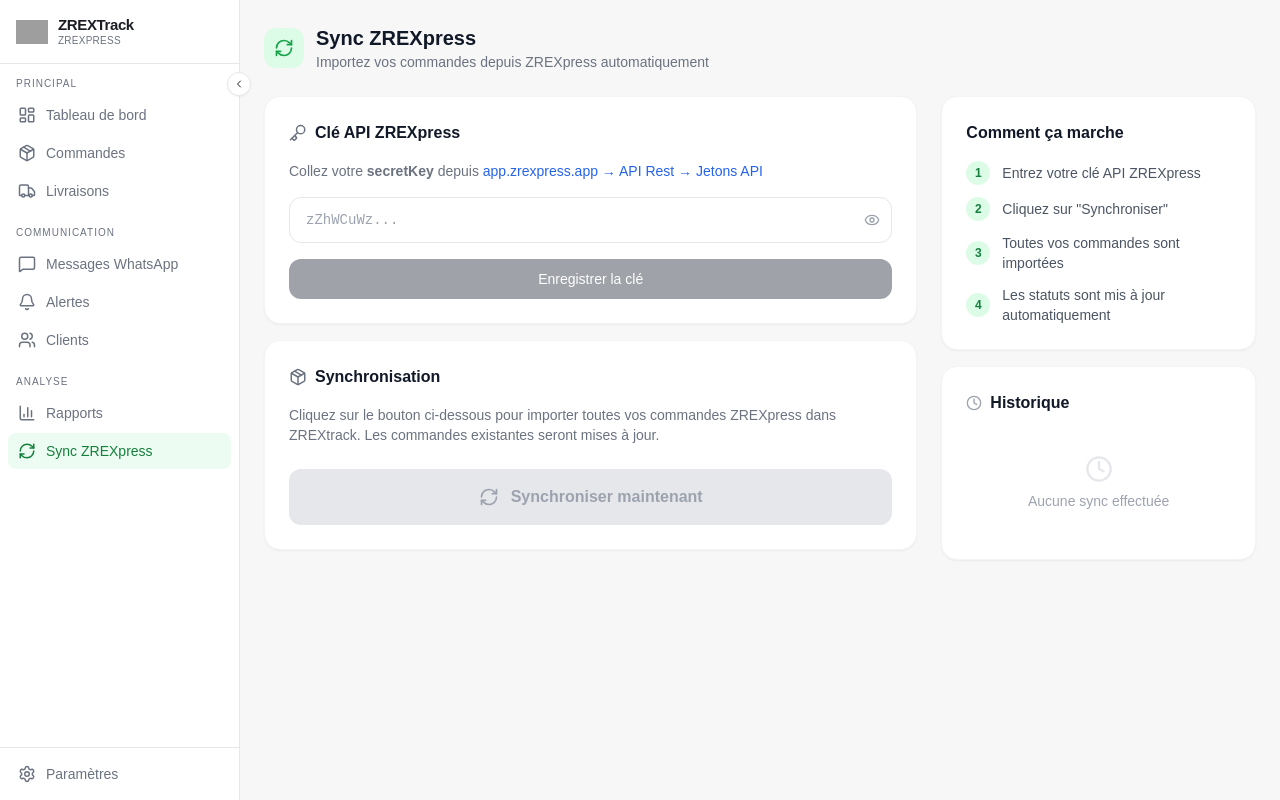
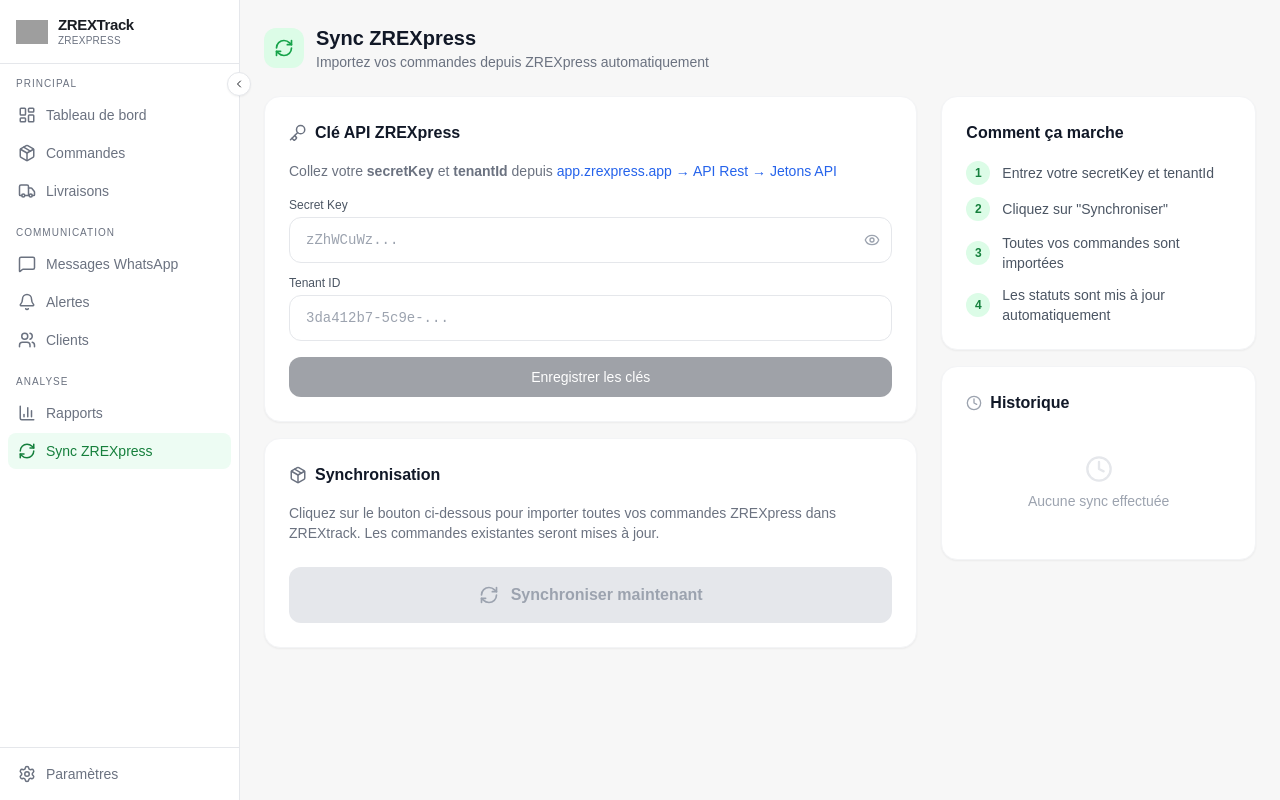
Before and after one commit to yasseraissou300-arch/zrextrack, a Next.js app: page /sync in a window 1280 px wide. Built offline with nearby package versions, Linux system fonts and the light colour scheme; grey boxes are pictures that could not be loaded.

Commit message:
Add tenantId handling to SyncPage component

```diff
--- a/src/app/sync/page.tsx
+++ b/src/app/sync/page.tsx
@@ -8,6 +8,7 @@
 } from 'lucide-react';
 
 const STORAGE_KEY = 'zrexpress_token';
+const TENANT_KEY = 'zrexpress_tenant';
 
 interface SyncResult {
   synced?: number;
@@ -26,6 +27,7 @@
 
 export default function SyncPage() {
   const [token, setToken] = useState('');
+  const [tenantId, setTenantId] = useState('');
   const [showToken, setShowToken] = useState(false);
   const [loading, setLoading] = useState(false);
   const [result, setResult] = useState<SyncResult | null>(null);
@@ -34,35 +36,45 @@
 
   useEffect(() => {
     const saved = localStorage.getItem(STORAGE_KEY);
-    if (saved) { setToken(saved); setTokenSaved(true); }
+    if (saved) {
+      setToken(saved);
+      setTokenSaved(true);
+    }
+    const savedTenant = localStorage.getItem(TENANT_KEY);
+    if (savedTenant) setTenantId(savedTenant);
     const hist = localStorage.getItem('zrexpress_sync_history');
     if (hist) setHistory(JSON.parse(hist));
   }, []);
 
   const saveToken = () => {
-    if (!token.trim()) return;
+    if (!token.trim() || !tenantId.trim()) return;
     localStorage.setItem(STORAGE_KEY, token.trim());
+    localStorage.setItem(TENANT_KEY, tenantId.trim());
     setTokenSaved(true);
   };
 
   const clearToken = () => {
     localStorage.removeItem(STORAGE_KEY);
+    localStorage.removeItem(TENANT_KEY);
     setToken('');
+    setTenantId('');
     setTokenSaved(false);
   };
 
   const runSync = async () => {
-    if (!token.trim()) return;
+    if (!token.trim() || !tenantId.trim()) return;
     setLoading(true);
     setResult(null);
+
     try {
       const res = await fetch('/api/sync-zrexpress', {
         method: 'POST',
         headers: { 'Content-Type': 'application/json' },
-        body: JSON.stringify({ token: token.trim() }),
+        body: JSON.stringify({ token: token.trim(), tenantId: tenantId.trim() }),
       });
       const data: SyncResult = await res.json();
       setResult(data);
+
       const entry: SyncHistory = {
         date: new Date().toISOString(),
         synced: data.synced ?? 0,
@@ -89,6 +101,7 @@
   return (
     <AppLayout>
       <div className="max-w-screen-2xl mx-auto px-6 py-6 space-y-6">
+
         <div className="flex items-center gap-3">
           <div className="w-10 h-10 bg-green-100 rounded-xl flex items-center justify-center">
             <RefreshCw size={20} className="text-green-600" />
@@ -100,7 +113,9 @@
         </div>
 
         <div className="grid grid-cols-1 lg:grid-cols-3 gap-6">
+
           <div className="lg:col-span-2 space-y-4">
+
             <div className="bg-white rounded-2xl shadow-sm border border-gray-100 p-6">
               <div className="flex items-center gap-2 mb-4">
                 <Key size={18} className="text-gray-500" />
@@ -111,12 +126,18 @@
                   </span>
                 )}
               </div>
+
               <p className="text-sm text-gray-500 mb-4">
-                Collez votre <strong>secretKey</strong> depuis{' '}
-                <a href="https://app.zrexpress.app/api-rest/tokens" target="_blank" rel="noopener noreferrer" className="text-blue-600 hover:underline">
+                Collez votre <strong>secretKey</strong> et <strong>tenantId</strong> depuis{' '}
+                <a href="https://app.zrexpress.app/api-rest/tokens" target="_blank"
+                   rel="noopener noreferrer" className="text-blue-600 hover:underline">
                   app.zrexpress.app → API Rest → Jetons API
                 </a>
               </p>
+
+              <div className="space-y-3">
+                <div>
+                  <label className="block text-xs font-medium text-gray-600 mb-1">Secret Key</label>
                   <div className="relative">
                     <input
                       type={showToken ? 'text' : 'password'}
@@ -125,16 +146,39 @@
                       placeholder="zZhWCuWz..."
                       className="w-full border border-gray-200 rounded-xl px-4 py-3 pr-12 text-sm font-mono focus:outline-none focus:ring-2 focus:ring-green-400"
                     />
-                <button onClick={() => setShowToken(!showToken)} className="absolute right-3 top-1/2 -translate-y-1/2 text-gray-400 hover:text-gray-600">
+                    <button
+                      onClick={() => setShowToken(!showToken)}
+                      className="absolute right-3 top-1/2 -translate-y-1/2 text-gray-400 hover:text-gray-600"
+                    >
                       {showToken ? <EyeOff size={16} /> : <Eye size={16} />}
                     </button>
                   </div>
+                </div>
+                <div>
+                  <label className="block text-xs font-medium text-gray-600 mb-1">Tenant ID</label>
+                  <input
+                    type="text"
+                    value={tenantId}
+                    onChange={e => setTenantId(e.target.value)}
+                    placeholder="3da412b7-5c9e-..."
+                    className="w-full border border-gray-200 rounded-xl px-4 py-3 text-sm font-mono focus:outline-none focus:ring-2 focus:ring-green-400"
+                  />
+                </div>
+              </div>
+
               <div className="flex gap-3 mt-4">
-                <button onClick={saveToken} disabled={!token.trim()} className="flex-1 bg-gray-900 text-white text-sm font-medium py-2.5 rounded-xl hover:bg-gray-700 disabled:opacity-40 disabled:cursor-not-allowed transition-colors">
-                  Enregistrer la clé
+                <button
+                  onClick={saveToken}
+                  disabled={!token.trim() || !tenantId.trim()}
+                  className="flex-1 bg-gray-900 text-white text-sm font-medium py-2.5 rounded-xl hover:bg-gray-700 disabled:opacity-40 disabled:cursor-not-allowed transition-colors"
+                >
+                  Enregistrer les clés
                 </button>
                 {tokenSaved && (
-                  <button onClick={clearToken} className="text-sm text-red-500 hover:text-red-700 px-4 transition-colors">
+                  <button
+                    onClick={clearToken}
+                    className="text-sm text-red-500 hover:text-red-700 px-4 transition-colors"
+                  >
                     Supprimer
                   </button>
                 )}
@@ -146,19 +190,27 @@
                 <Package size={18} className="text-gray-500" />
                 <h2 className="font-semibold text-gray-900">Synchronisation</h2>
               </div>
+
               <p className="text-sm text-gray-500 mb-6">
-                Cliquez sur le bouton ci-dessous pour importer toutes vos commandes ZREXpress dans ZREXtrack. Les commandes existantes seront mises à jour.
+                Cliquez sur le bouton ci-dessous pour importer toutes vos commandes ZREXpress
+                dans ZREXtrack. Les commandes existantes seront mises à jour.
               </p>
+
               <button
                 onClick={runSync}
-                disabled={loading || !token.trim()}
+                disabled={loading || !token.trim() || !tenantId.trim()}
                 className="w-full flex items-center justify-center gap-3 bg-green-500 hover:bg-green-600 disabled:bg-gray-200 disabled:text-gray-400 text-white font-semibold py-4 rounded-xl transition-colors text-base disabled:cursor-not-allowed"
               >
                 <RefreshCw size={20} className={loading ? 'animate-spin' : ''} />
                 {loading ? 'Synchronisation en cours...' : 'Synchroniser maintenant'}
               </button>
+
               {result && (
-                <div className={`mt-4 rounded-xl p-4 flex items-start gap-3 ${result.error ? 'bg-red-50 border border-red-100' : 'bg-green-50 border border-green-100'}`}>
+                <div className={`mt-4 rounded-xl p-4 flex items-start gap-3 ${
+                  result.error
+                    ? 'bg-red-50 border border-red-100'
+                    : 'bg-green-50 border border-green-100'
+                }`}>
                   {result.error ? (
                     <XCircle size={20} className="text-red-500 flex-shrink-0 mt-0.5" />
                   ) : (
@@ -173,7 +225,9 @@
                     ) : (
                       <>
                         <p className="font-medium text-green-700 text-sm">Synchronisation réussie !</p>
-                        <p className="text-green-600 text-sm mt-0.5">{result.synced} commandes importées sur {result.total} trouvées</p>
+                        <p className="text-green-600 text-sm mt-0.5">
+                          {result.synced} commandes importées sur {result.total} trouvées
+                        </p>
                       </>
                     )}
                   </div>
@@ -183,17 +237,20 @@
           </div>
 
           <div className="space-y-4">
+
             <div className="bg-white rounded-2xl shadow-sm border border-gray-100 p-6">
               <h2 className="font-semibold text-gray-900 mb-4">Comment ça marche</h2>
               <div className="space-y-3">
                 {[
-                  { step: '1', text: 'Entrez votre clé API ZREXpress' },
+                  { step: '1', text: 'Entrez votre secretKey et tenantId' },
                   { step: '2', text: 'Cliquez sur "Synchroniser"' },
                   { step: '3', text: 'Toutes vos commandes sont importées' },
                   { step: '4', text: 'Les statuts sont mis à jour automatiquement' },
                 ].map(s => (
                   <div key={s.step} className="flex items-center gap-3">
-                    <span className="w-6 h-6 rounded-full bg-green-100 text-green-700 text-xs font-bold flex items-center justify-center flex-shrink-0">{s.step}</span>
+                    <span className="w-6 h-6 rounded-full bg-green-100 text-green-700 text-xs font-bold flex items-center justify-center flex-shrink-0">
+                      {s.step}
+                    </span>
                     <span className="text-sm text-gray-600">{s.text}</span>
                   </div>
                 ))}
@@ -205,6 +262,7 @@
                 <Clock size={16} className="text-gray-400" />
                 <h2 className="font-semibold text-gray-900">Historique</h2>
               </div>
+
               {history.length === 0 ? (
                 <div className="text-center py-6">
                   <Clock size={28} className="mx-auto mb-2 text-gray-200" />
@@ -220,7 +278,9 @@
                         <AlertTriangle size={14} className="text-red-400 flex-shrink-0 mt-0.5" />
                       )}
                       <div className="flex-1 min-w-0">
-                        <p className="text-gray-700 font-medium truncate">{h.status === 'success' ? `${h.synced} commandes` : 'Erreur'}</p>
+                        <p className="text-gray-700 font-medium truncate">
+                          {h.status === 'success' ? `${h.synced} commandes` : 'Erreur'}
+                        </p>
                         <p className="text-gray-400">{formatDate(h.date)}</p>
                       </div>
                     </div>
@@ -228,6 +288,7 @@
                 </div>
               )}
             </div>
+
           </div>
         </div>
       </div>
```
Lines whose indentation alone changed are shown as unchanged.
